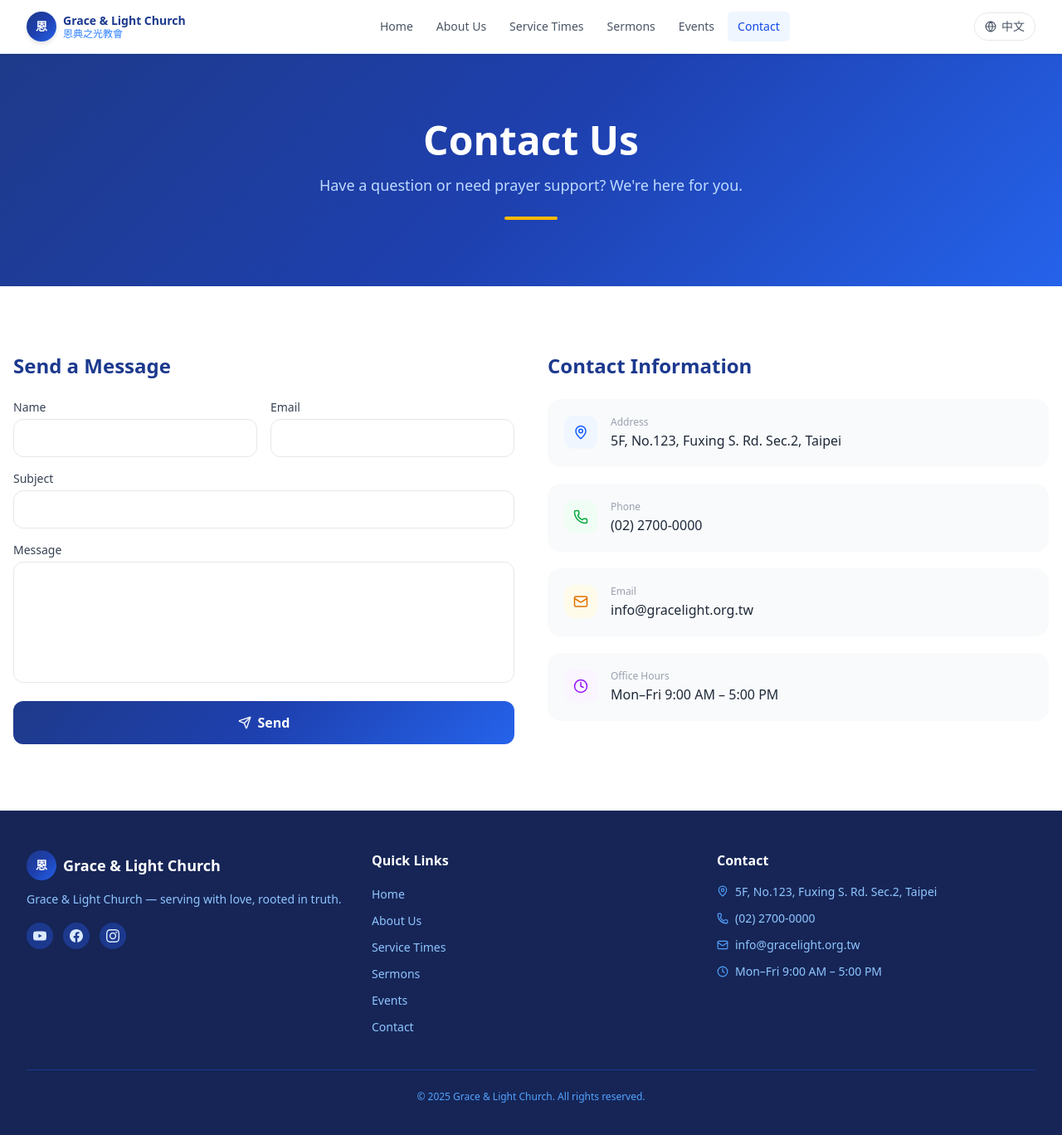
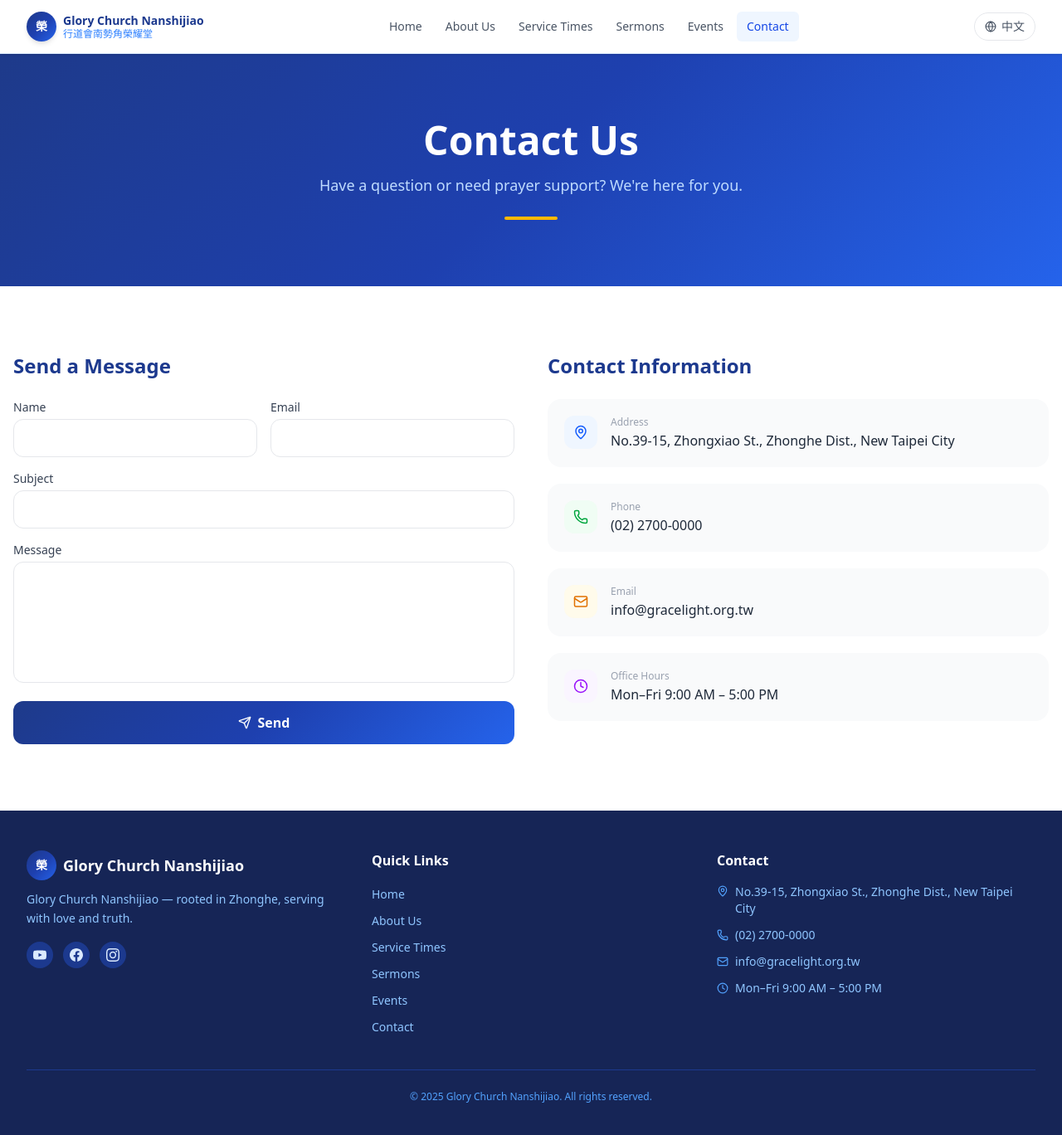
Before and after one commit to LouisYouYou/chweb, a Next.js app: page /en/contact in a window 1280 px wide. Shown: the top 1368 px of the page at 83% size. Built offline with nearby package versions, Linux system fonts and the light colour scheme.

Commit message:
first commit

```diff
--- a/src/app/[locale]/contact/page.tsx
+++ b/src/app/[locale]/contact/page.tsx
@@ -101,7 +101,7 @@ export default function ContactPage() {
                 {
                   icon: MapPin,
                   label: t('address'),
-                  value: locale === 'zh-TW' ? '台北市信義區復興南路二段 123 號 5 樓' : '5F, No.123, Fuxing S. Rd. Sec.2, Taipei',
+                  value: locale === 'zh-TW' ? '新北市中和區忠孝街 39-15 號' : 'No.39-15, Zhongxiao St., Zhonghe Dist., New Taipei City',
                   color: 'bg-blue-50 text-blue-600',
                 },
                 {
--- a/src/app/layout.tsx
+++ b/src/app/layout.tsx
@@ -8,8 +8,8 @@ const geistSans = Geist({
 });
 
 export const metadata: Metadata = {
-  title: "恩典之光教會 | Grace & Light Church",
-  description: "歡迎來到恩典之光教會。在這裡你將找到愛、盼望與群體。",
+  title: "行道會南勢角榮耀堂 | Glory Church Nanshijiao",
+  description: "歡迎來到行道會南勢角榮耀堂。位於新北市中和區，在這裡你將找到愛、盼望與群體。",
 };
 
 export default function RootLayout({ children }: { children: React.ReactNode }) {
--- a/src/components/layout/Footer.tsx
+++ b/src/components/layout/Footer.tsx
@@ -42,10 +42,10 @@ export default function Footer() {
           <div>
             <div className="flex items-center gap-2 mb-3">
               <div className="w-9 h-9 rounded-full church-gradient flex items-center justify-center text-white font-bold text-sm">
-                恩
+                榮
               </div>
               <p className="font-bold text-white text-lg">
-                {locale === 'zh-TW' ? '恩典之光教會' : 'Grace & Light Church'}
+                {locale === 'zh-TW' ? '行道會南勢角榮耀堂' : 'Glory Church Nanshijiao'}
               </p>
             </div>
             <p className="text-sm text-blue-300 leading-relaxed mb-4">{t('description')}</p>
@@ -87,8 +87,8 @@ export default function Footer() {
                 <MapPin size={14} className="mt-0.5 shrink-0 text-blue-400" />
                 <span>
                   {locale === 'zh-TW'
-                    ? '台北市信義區復興南路二段 123 號 5 樓'
-                    : '5F, No.123, Fuxing S. Rd. Sec.2, Taipei'}
+                    ? '新北市中和區忠孝街 39-15 號'
+                    : 'No.39-15, Zhongxiao St., Zhonghe Dist., New Taipei City'}
                 </span>
               </li>
               <li className="flex items-center gap-2">
--- a/src/components/layout/Header.tsx
+++ b/src/components/layout/Header.tsx
@@ -43,14 +43,14 @@ export default function Header({ locale }: HeaderProps) {
           {/* Logo */}
           <Link href={`/${locale}`} className="flex items-center gap-2 group">
             <div className="w-9 h-9 rounded-full church-gradient flex items-center justify-center text-white font-bold text-sm shadow-md group-hover:shadow-lg transition-shadow">
-              恩
+              榮
             </div>
             <div className="hidden sm:block">
               <p className="font-bold text-blue-900 text-sm leading-tight">
-                {locale === 'zh-TW' ? '恩典之光教會' : 'Grace & Light Church'}
+                {locale === 'zh-TW' ? '行道會南勢角榮耀堂' : 'Glory Church Nanshijiao'}
               </p>
               <p className="text-xs text-blue-500 leading-tight">
-                {locale === 'zh-TW' ? 'Grace & Light Church' : '恩典之光教會'}
+                {locale === 'zh-TW' ? 'Glory Church Nanshijiao' : '行道會南勢角榮耀堂'}
               </p>
             </div>
           </Link>
--- a/src/messages/en.json
+++ b/src/messages/en.json
@@ -10,7 +10,7 @@
   "home": {
     "hero": {
       "subtitle": "Welcome to",
-      "title": "Grace & Light Church",
+      "title": "Glory Church Nanshijiao",
       "description": "Here you will find love, hope, and community. Wherever you go, grace walks with you.",
       "cta_primary": "Service Times",
       "cta_secondary": "About Us"
@@ -44,14 +44,14 @@
       { "icon": "globe", "title": "Mission", "text": "Bringing the Gospel to the ends of the earth" }
     ],
     "history_title": "Our History",
-    "history_text": "Grace & Light Church was founded in 2005. Starting with 20 members, we have grown into a vibrant community of hundreds of believers. We believe every person has unique gifts from God and are committed to helping each member discover and live out God's calling."
+    "history_text": "Glory Church Nanshijiao is part of the Way Church (行道會) and is rooted in the Nanshijiao community of Zhonghe District, New Taipei City. Over the years, our congregation has continued to grow into a vibrant community of faith. We believe every person has unique gifts from God and are committed to helping each member discover and live out God's calling."
   },
   "services": {
     "title": "Service Times",
     "subtitle": "We offer multiple gathering types — join us as you are",
     "location_title": "Location",
-    "location_address": "5F, No. 123, Fuxing S. Rd. Sec. 2, Xinyi Dist., Taipei",
-    "location_hint": "5-minute walk from MRT Da'an Station Exit 5",
+    "location_address": "No. 39-15, Zhongxiao St., Zhonghe Dist., New Taipei City",
+    "location_hint": "Approx. 10-minute walk from MRT Nanshijiao Station Exit 1",
     "transport_title": "Getting Here",
     "parking_title": "Parking",
     "parking_text": "Underground parking available at the rear of the building. Free parking for 2 hours during church services."
@@ -107,11 +107,11 @@
     "office_hours_text": "Mon–Fri 9:00 AM – 5:00 PM"
   },
   "footer": {
-    "description": "Grace & Light Church — serving with love, rooted in truth.",
+    "description": "Glory Church Nanshijiao — rooted in Zhonghe, serving with love and truth.",
     "quick_links": "Quick Links",
     "contact_info": "Contact",
     "follow_us": "Follow Us",
-    "copyright": "© 2025 Grace & Light Church. All rights reserved.",
+    "copyright": "© 2025 Glory Church Nanshijiao. All rights reserved.",
     "live_stream": "Live Stream"
   },
   "common": {
--- a/src/messages/zh-TW.json
+++ b/src/messages/zh-TW.json
@@ -10,7 +10,7 @@
   "home": {
     "hero": {
       "subtitle": "歡迎來到",
-      "title": "恩典之光教會",
+      "title": "行道會南勢角榮耀堂",
       "description": "在這裡，你將找到愛、盼望與群體。無論你走到哪裡，恩典都與你同行。",
       "cta_primary": "了解聚會時間",
       "cta_secondary": "認識我們"
@@ -44,14 +44,14 @@
       { "icon": "globe", "title": "使命", "text": "將福音帶到地極" }
     ],
     "history_title": "教會歷史",
-    "history_text": "恩典之光教會創立於 2005 年，從最初的 20 位會友發展至今，已成為一個擁有數百位弟兄姊妹的活躍教會群體。我們相信每一個人都有神所賜的獨特恩賜，並致力於幫助每位會友發現並活出神的呼召。"
+    "history_text": "行道會南勢角榮耀堂隸屬於行道會，扎根於新北市中和區南勢角社區。多年來教會持續成長，成為一個充滿活力的信仰群體。我們相信每一個人都有神所賜的獨特恩賜，並致力於幫助每位會友發現並活出神的呼召。"
   },
   "services": {
     "title": "聚會資訊",
     "subtitle": "我們有多種聚會型態，歡迎你依照需求參與",
     "location_title": "聚會地點",
-    "location_address": "台北市信義區復興南路二段 123 號 5 樓",
-    "location_hint": "捷運大安站 5 號出口步行 5 分鐘",
+    "location_address": "新北市中和區忠孝街 39-15 號",
+    "location_hint": "捷運南勢角站 1 號出口步行約 10 分鐘",
     "transport_title": "交通方式",
     "parking_title": "停車資訊",
     "parking_text": "地下停車場入口位於建物後方，教會聚會期間免費停車 2 小時。"
@@ -107,11 +107,11 @@
     "office_hours_text": "週一至週五 9:00 - 17:00"
   },
   "footer": {
-    "description": "恩典之光教會，以愛服事，以真理立根。",
+    "description": "行道會南勢角榮耀堂，扎根中和，以愛服事，以真理立根。",
     "quick_links": "快速連結",
     "contact_info": "聯絡資訊",
     "follow_us": "關注我們",
-    "copyright": "© 2025 恩典之光教會. 版權所有。",
+    "copyright": "© 2025 行道會南勢角榮耀堂. 版權所有。",
     "live_stream": "線上直播"
   },
   "common": {
```
